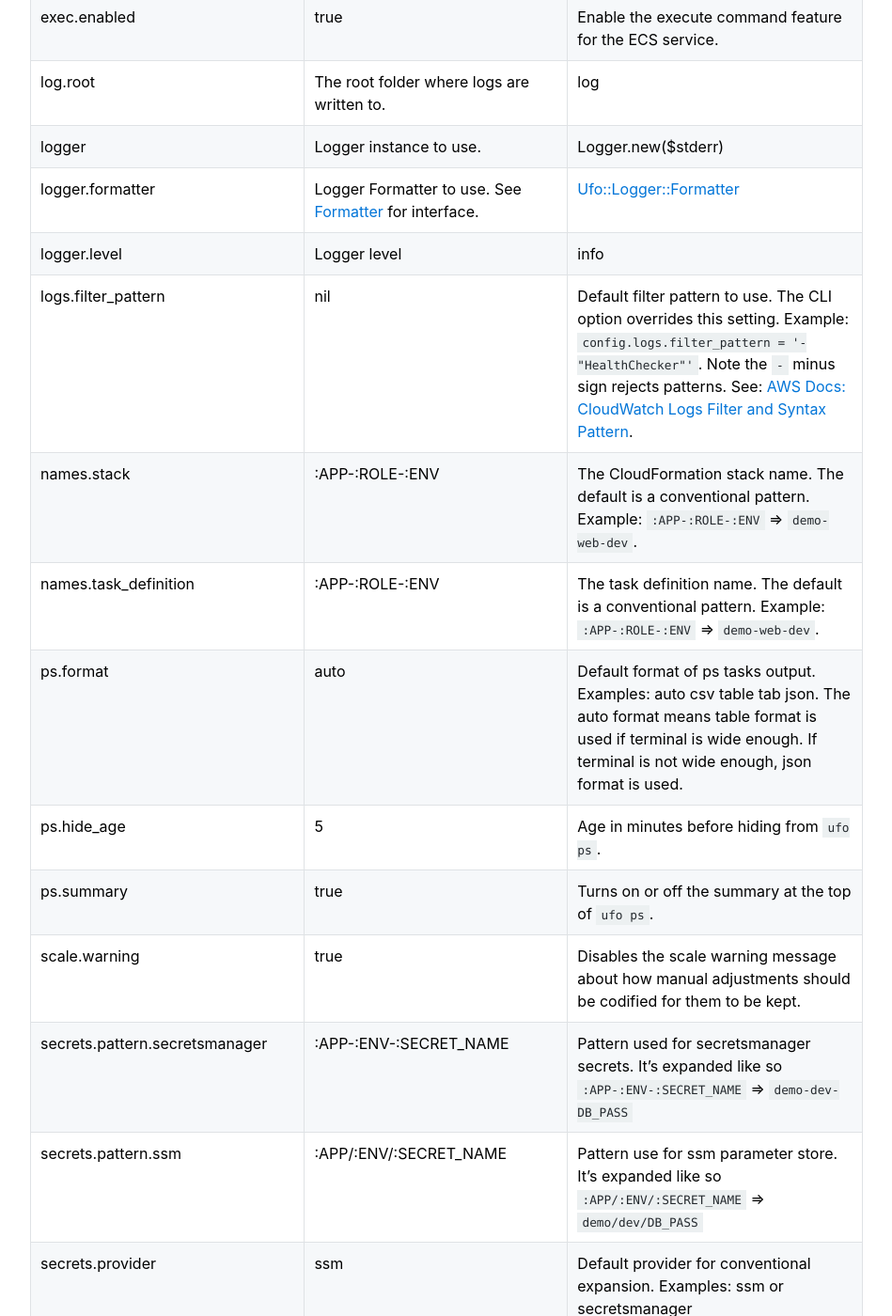
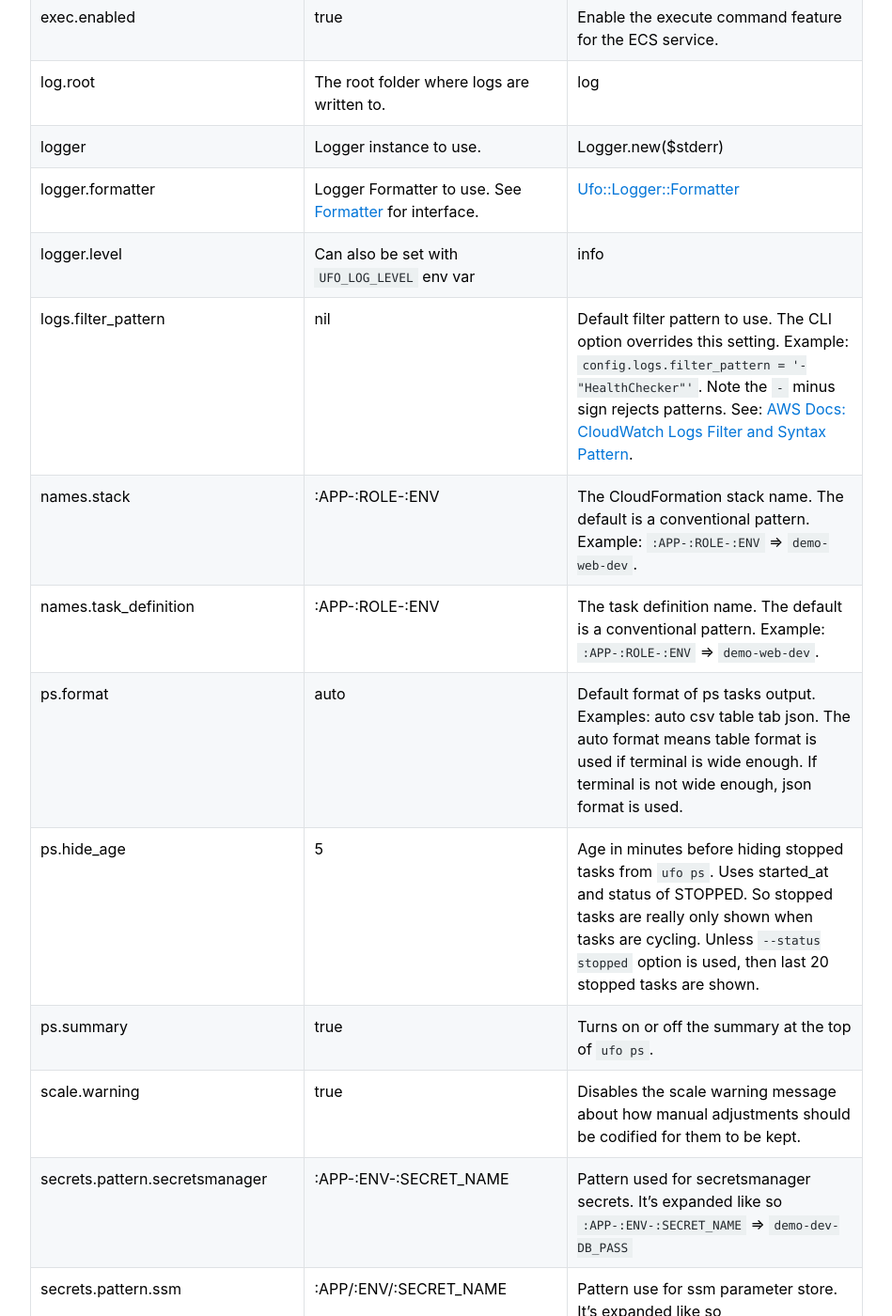
Before and after one commit to boltops-tools/ufo-docs, a Jekyll site: the page built from _docs/config/reference.md, in a window 1280 px wide and 1400 px high, scrolled down 3683 px. Shown: the whole window at 94% size, without its empty margins (238-1187 px from the left). Built offline with Jekyll 4.4.1, drawn with Linux system fonts in a browser that asks for light colours; cached includes are drawn as plain includes; a script that is not in the unit is left out; some of the changed text lies outside the part shown.

Commit message:
update docs

```diff
--- a/_docs/config/reference.md
+++ b/_docs/config/reference.md
@@ -36,7 +36,7 @@ cfn.tags | nil | Hash of tags. IE: {Name: "value"}
 {% include config/reference/logging.md %}
 {% include config/reference/names.md %}
 ps.format | auto | Default format of ps tasks output. Examples: auto csv table tab json. The auto format means table format is used if terminal is wide enough. If terminal is not wide enough, json format is used.
-ps.hide_age | 5 | Age in minutes before hiding from `ufo ps`.
+ps.hide_age | 5 | Age in minutes before hiding stopped tasks from `ufo ps`. Uses started_at and status of STOPPED. So stopped tasks are really only shown when tasks are cycling. Unless `--status stopped` option is used, then last 20 stopped tasks are shown.
 ps.summary | true | Turns on or off the summary at the top of `ufo ps`.
 scale.warning | true | Disables the scale warning message about how manual adjustments should be codified for them to be kept.
 secrets.pattern.secretsmanager | :APP-:ENV-:SECRET_NAME | Pattern used for secretsmanager secrets. It's expanded like so `:APP-:ENV-:SECRET_NAME` => `demo-dev-DB_PASS`
--- a/_includes/config/reference/logging.md
+++ b/_includes/config/reference/logging.md
@@ -1,5 +1,5 @@
 log.root | The root folder where logs are written to. | log
 logger | Logger instance to use. | Logger.new($stderr)
 logger.formatter | Logger Formatter to use. See [Formatter](https://ruby-doc.org/stdlib-2.7.1/libdoc/logger/rdoc/Logger/Formatter.html) for interface. | [Ufo::Logger::Formatter](https://github.com/boltops-tools/ufo/blob/master/lib/ufo/logger/formatter.rb)
-logger.level | Logger level | info
+logger.level | Can also be set with `UFO_LOG_LEVEL` env var | info
 logs.filter_pattern | nil | Default filter pattern to use. The CLI option overrides this setting. Example: `config.logs.filter_pattern = '- "HealthChecker"'`. Note the `-` minus sign rejects patterns. See: [AWS Docs: CloudWatch Logs Filter and Syntax Pattern](https://docs.aws.amazon.com/AmazonCloudWatch/latest/logs/FilterAndPatternSyntax.html).
```
Also changed, not shown: _includes/config/reference/header.md (+1 -1 lines).
